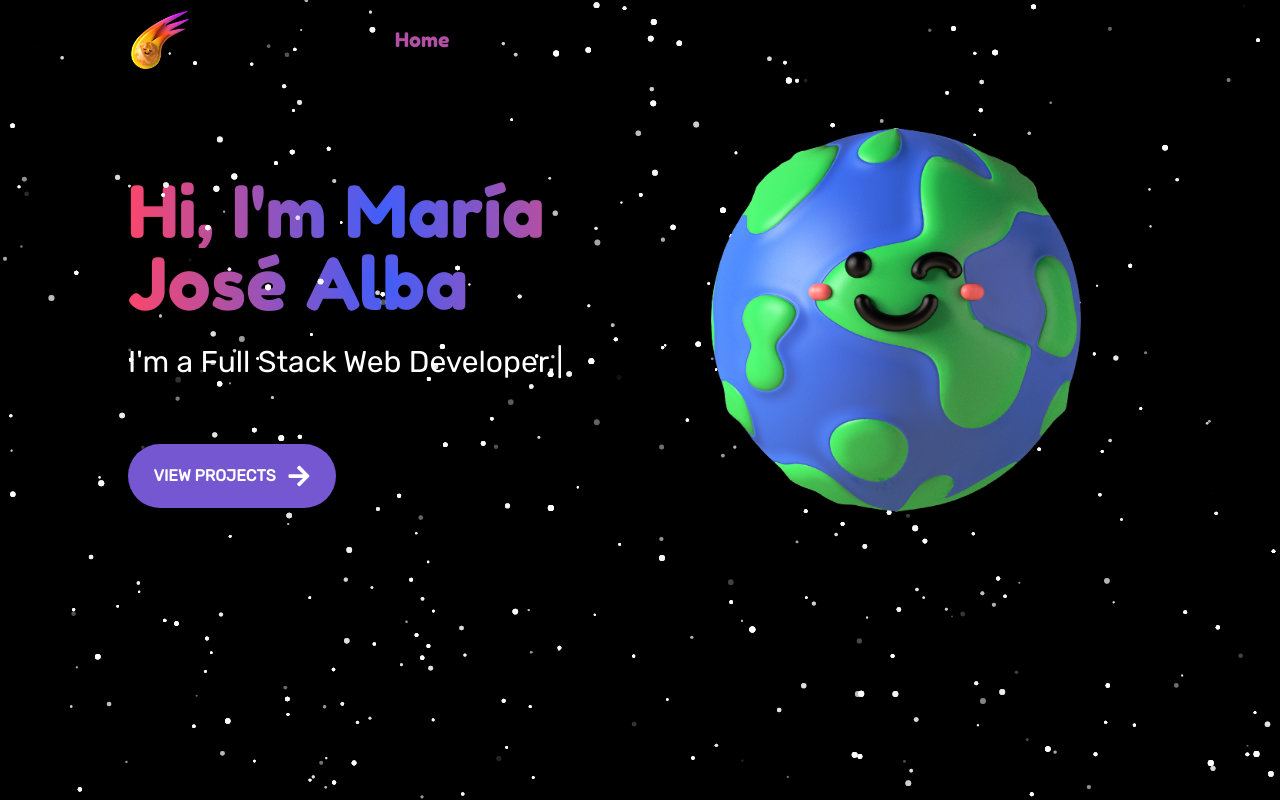
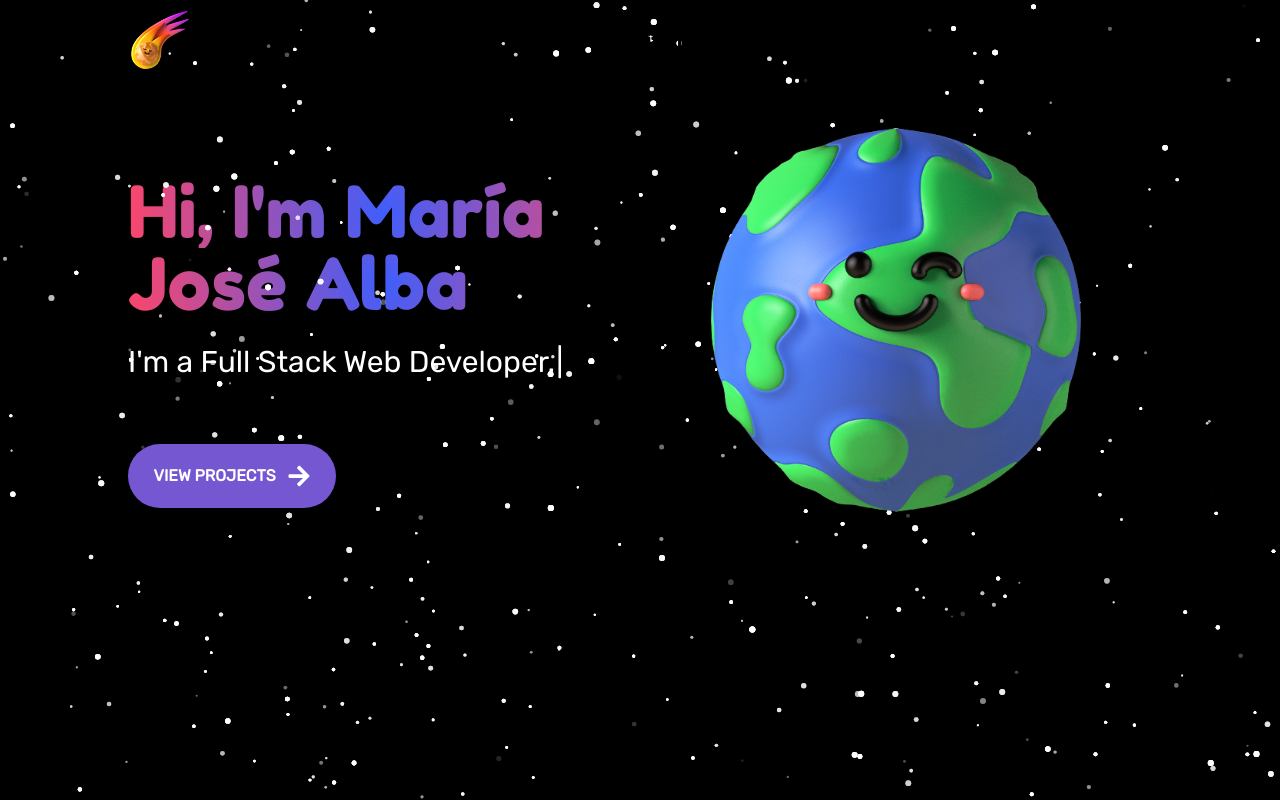
Before and after one commit to majoalba20/Portafolio, a React (Vite) app: page / in a window 1280 px wide. Built offline with nearby package versions, Linux system fonts and the light colour scheme.

Commit message:
ending navbar

```diff
--- a/src/components/Navbar.jsx
+++ b/src/components/Navbar.jsx
@@ -1,21 +1,22 @@
 import React from 'react'
 import { NavLink } from 'react-router-dom';
 import cometa from '../../img/cometa.png'
+import '../styles/style.css'
 
 const Navbar = () => {
 
     return (
-        <nav className='opacity-0 sm:opacity-100 flex w-full h-20 fixed top-0 items-center'>
+        <nav className='z-50 opacity-0 sm:opacity-100 flex w-full h-20 fixed top-0 items-center'>
             <div className='w-1/4 flex justify-center'>
                 <img className='w-16' src={cometa} alt="" />
             </div>
             <div className='w-3/4'>
-                <ul className='flex font-fredoka text-xl justify-around cursor-pointer'>
-                    <li><NavLink className={({isActive}) => (isActive ? 'text-[#b150a4]' : 'text-white hover:text-[#b150a4]')} to={'/'}>Home</NavLink></li>
-                    <li><NavLink to={'/about'}>About Me</NavLink></li>
-                    <li><NavLink to={'/portafolio'}>Portafolio</NavLink></li>
-                    <li><NavLink to={'/contact'}>Contact Me</NavLink></li>
-                </ul>
+                <div className='flex font-fredoka text-xl justify-around'>
+                    <NavLink className={({ isActive }) => (isActive ? 'active' : 'noActive')} to={'/'}>Home</NavLink>
+                    <NavLink className={({ isActive }) => (isActive ? 'active' : 'noActive')} to={'/about'}>About Me</NavLink>
+                    <NavLink className={({ isActive }) => (isActive ? 'active' : 'noActive')} to={'/portafolio'}>Portafolio</NavLink>
+                    <NavLink className={({ isActive }) => (isActive ? 'active' : 'noActive')} to={'/contact'}>Contact Me</NavLink>
+                </div>
             </div>
         </nav>
     )
```
